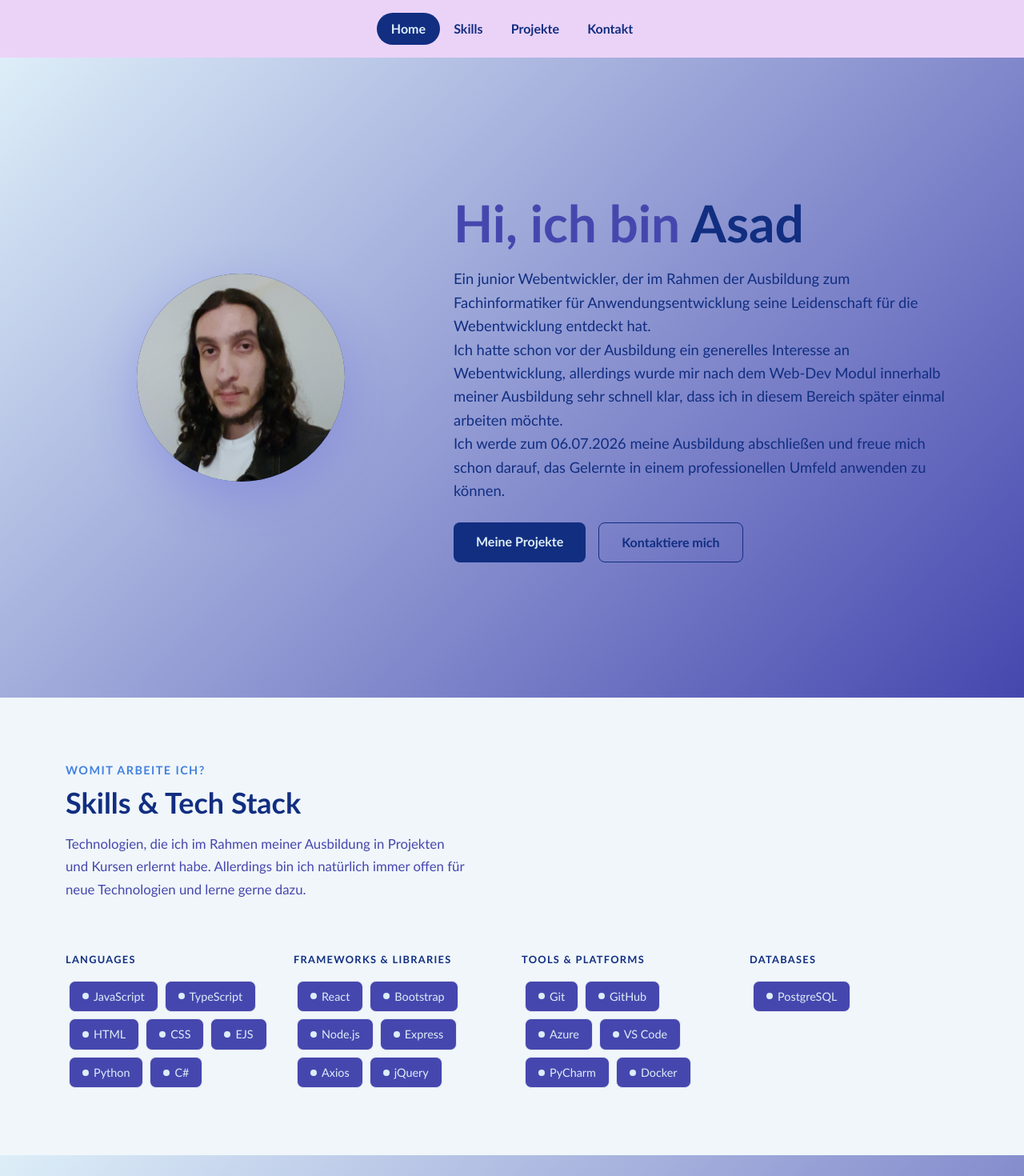
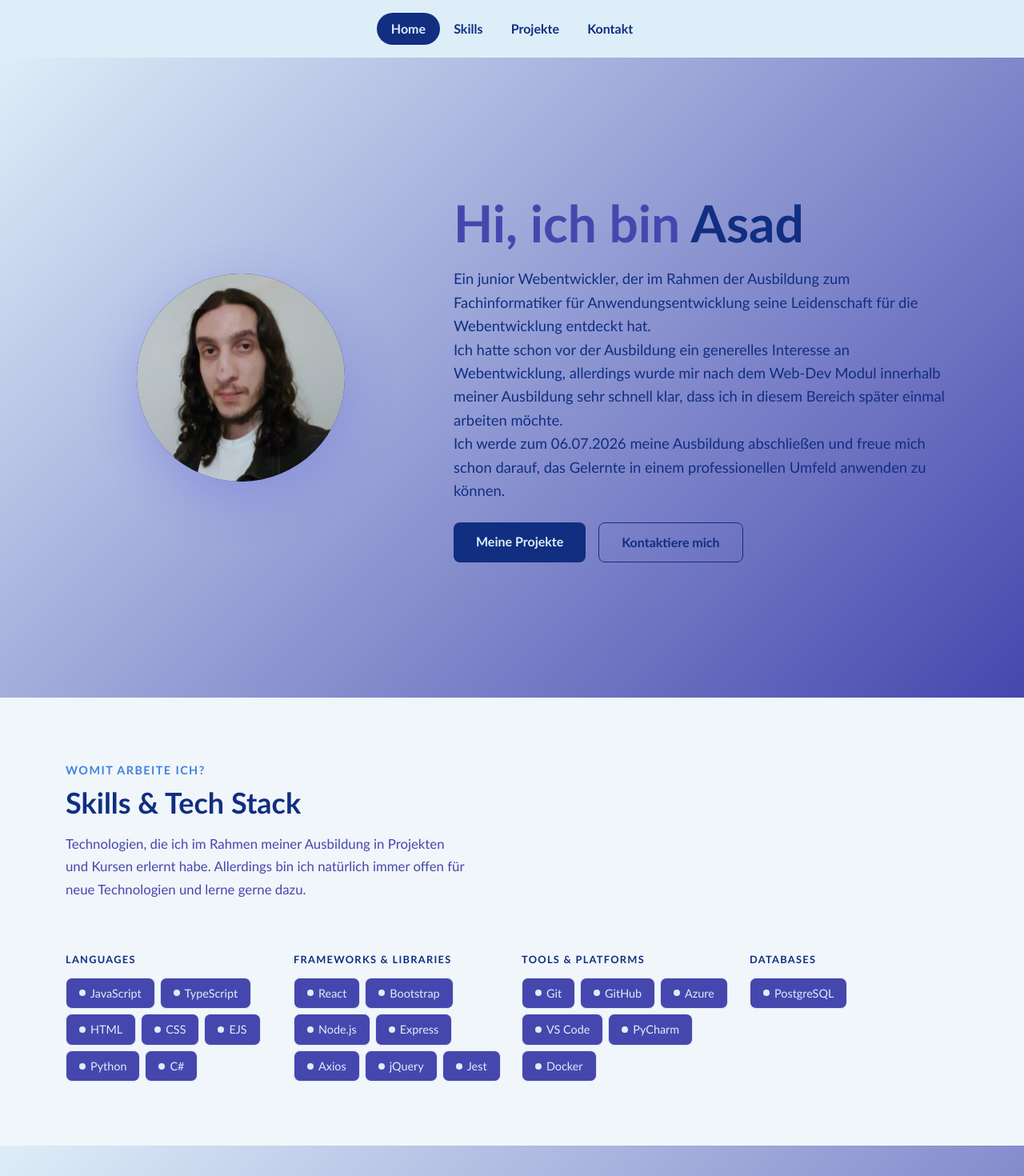
Before and after one commit to FireLighT1337/portfolio, a React (Vite) app: page / in a window 1280 px wide. Shown: the top 1470 px of the page at 80% size. Built offline with nearby package versions, Linux system fonts and the light colour scheme.

Commit message:
Tweaks to design

```diff
--- a/src/components/Navbar.jsx
+++ b/src/components/Navbar.jsx
@@ -1,5 +1,6 @@
 export default function Navbar() {
   return (
+    <div className="navbar-wrapper">
       <div className="container">
         <header className="d-flex justify-content-center py-3">
           <ul className="nav nav-pills">
@@ -26,5 +27,6 @@ export default function Navbar() {
           </ul>
         </header>
       </div>
+    </div>
   );
 }
--- a/src/components/Skills.jsx
+++ b/src/components/Skills.jsx
@@ -7,7 +7,15 @@ const skillGroups = [
   },
   {
     category: "Frameworks & Libraries",
-    skills: ["React", "Bootstrap", "Node.js", "Express", "Axios", "jQuery"],
+    skills: [
+      "React",
+      "Bootstrap",
+      "Node.js",
+      "Express",
+      "Axios",
+      "jQuery",
+      "Jest",
+    ],
   },
   {
     category: "Tools & Platforms",
@@ -38,19 +46,8 @@ export default function Skills() {
         <Row className="g-6">
           {skillGroups.map((group) => (
             <Col key={group.category} sm={6} lg={3}>
-              <p
-                style={{
-                  fontSize: "0.8rem",
-                  fontWeight: 700,
-                  color: "#112e81",
-                  textTransform: "uppercase",
-                  letterSpacing: "0.10em",
-                  marginBottom: "0.75rem",
-                }}
-              >
-                {group.category}
-              </p>
-              <div>
+              <p className="skill-category">{group.category}</p>
+              <div className="skill-pill-container">
                 {group.skills.map((skill) => (
                   <span key={skill} className="skill-pill">
                     <span className="skill-dot" />
--- a/src/index.css
+++ b/src/index.css
@@ -10,13 +10,24 @@ html {
   scroll-behavior: smooth;
 }
 
+header {
+  background: transparent;
+}
+
 body {
   font-family: "Gill Sans", "Gill Sans MT", Calibri, sans-serif;
   color: var(--dark);
-  background: #ebd3f8;
 }
 
 /* ── Navbar ── */
+.navbar-wrapper {
+  background: var(--accent-light);
+  position: sticky;
+  top: 0;
+  z-index: 1000;
+  width: 100%;
+}
+
 .nav-pills .nav-link {
   color: var(--dark);
   font-weight: 600;
@@ -144,6 +155,23 @@ body {
 }
 
 /* ── Skills ── */
+.skill-category {
+  font-size: 0.8rem;
+  font-weight: 700;
+  color: var(--dark);
+  text-transform: uppercase;
+  letter-spacing: 0.1em;
+  margin-bottom: 0.75rem;
+  margin-top: 0;
+  padding: 0;
+}
+
+.skill-pill-container {
+  display: flex;
+  flex-wrap: wrap;
+  gap: 6px;
+}
+
 .skill-pill {
   display: inline-flex;
   align-items: center;
@@ -155,7 +183,7 @@ body {
   font-size: 0.9rem;
   font-weight: 500;
   color: var(--accent-light);
-  margin: 4px;
+  margin: 0;
   transition:
     border-color 0.2s,
     color 0.2s;
```
Lines whose indentation alone changed are shown as unchanged.
